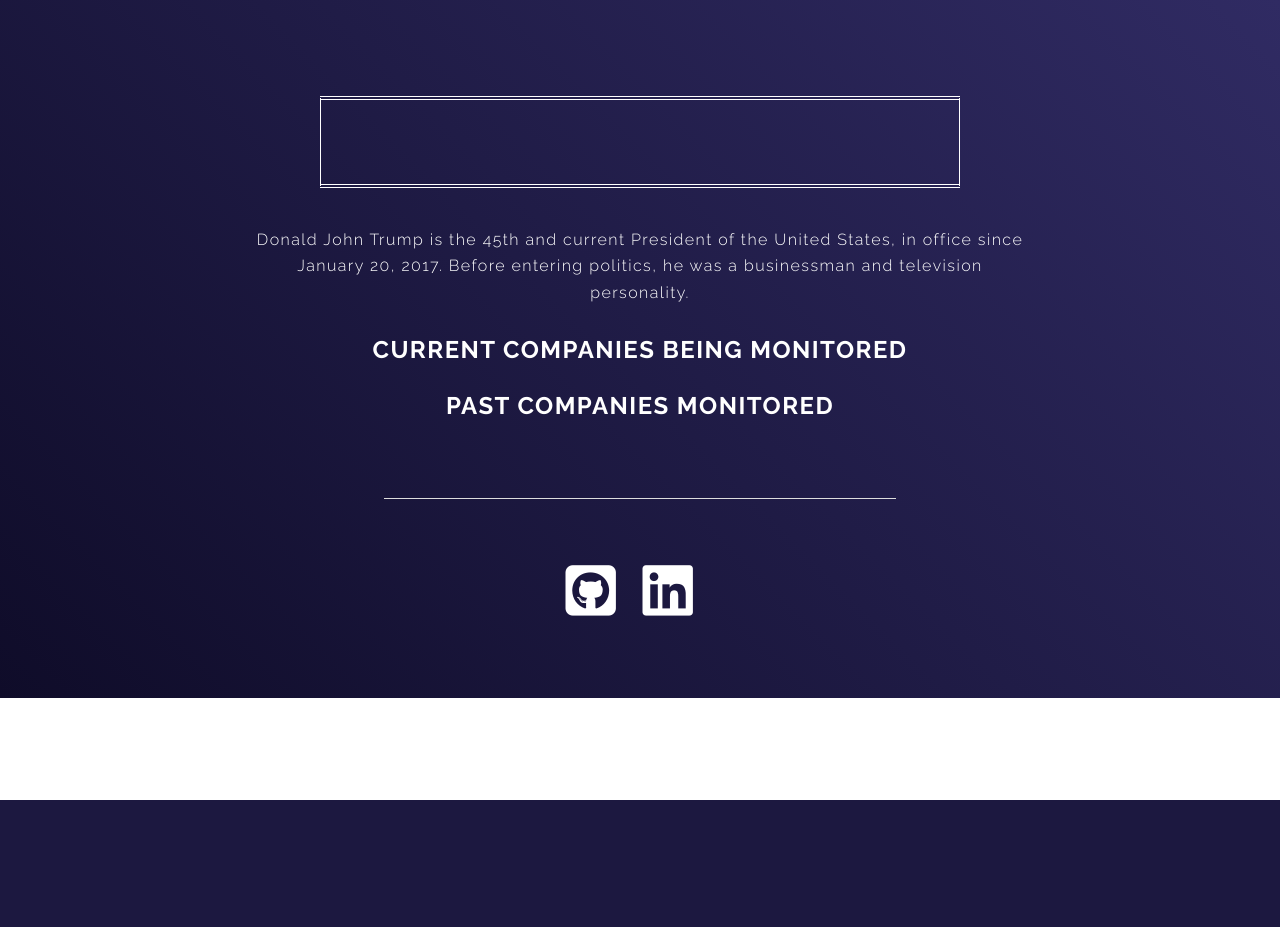
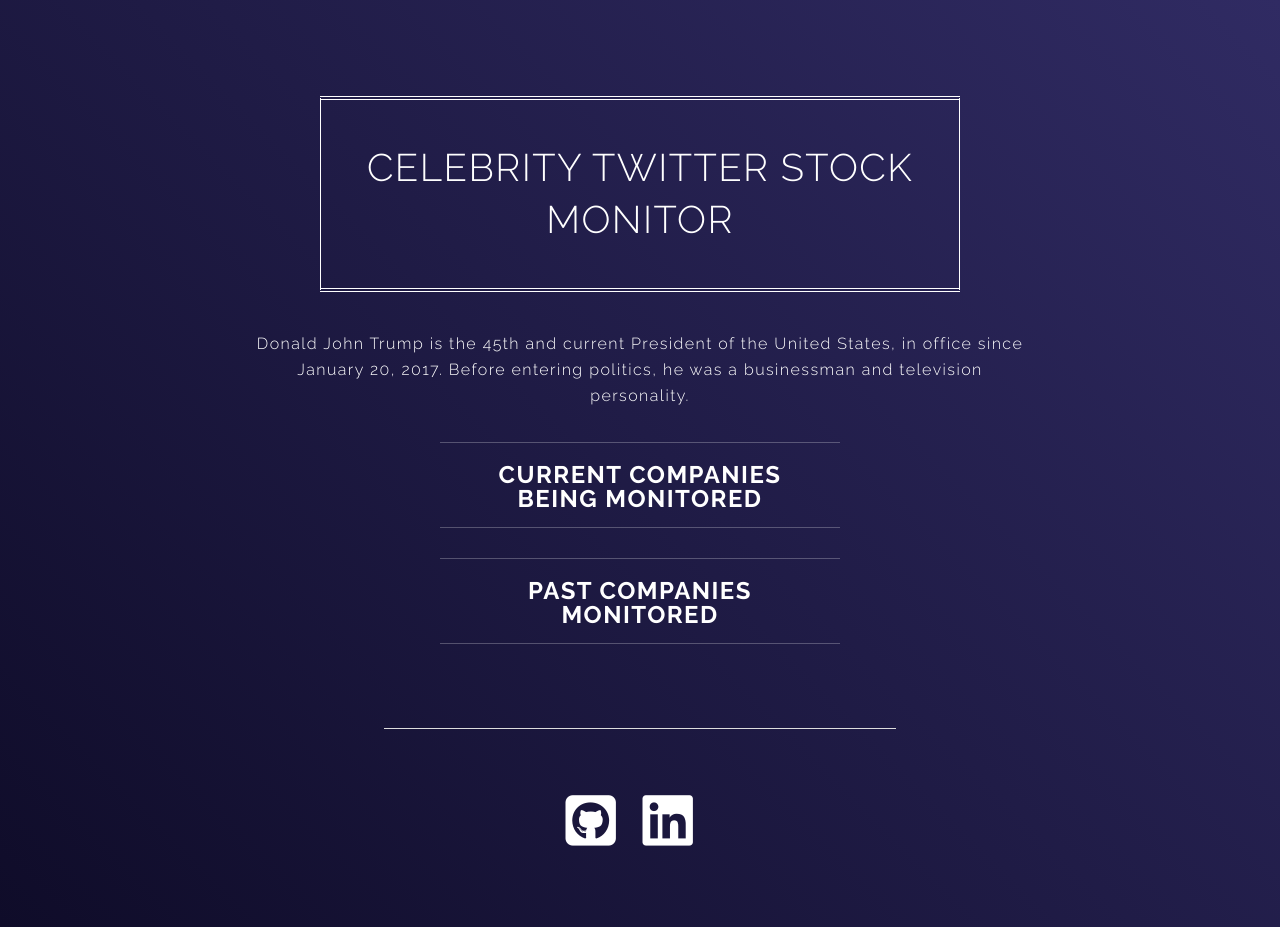
Before and after one commit to semaaJ/TSMFlask, a Flask app: template app/templates/generic.html in a window 1280 px wide. Before the commit the page ends 800 px from the top, so only its background shows below. Run offline with Flask 2, Linux system fonts and the light colour scheme; the template is opened without the code that fills it, so the values that code supplies are empty; some libraries are stand-ins or nearby versions.

Commit message:
JS working, CSS fixed

```diff
--- a/app/static/assets/css/main.css
+++ b/app/static/assets/css/main.css
@@ -3893,3 +3893,15 @@
             margin: auto;
             }
 		}
+
+.sep{
+    margin-top: 10px;
+    margin-bottom: 20px;
+    color: #ffffff;
+    }
+
+.sep hr{
+    margin: auto;
+    max-width: 400px;
+    color: #ffffff;
+}
--- a/app/templates/generic.html
+++ b/app/templates/generic.html
@@ -15,8 +15,8 @@
 		<!-- Banner -->
 		<div class="background">
 			<section id="banner">
-				<h2><strong>{{ title }}</strong></h2>
-				<div class="info"">
+				<h2><strong>Celebrity Twitter</strong> Stock Monitor</h2>
+				<div class="info">
 					<p>
 						Donald John Trump is the 45th and current President of the United States,
 						in office since January 20, 2017. Before entering politics,
@@ -24,13 +24,29 @@
 					</p>
 				</div>
 
-				<h1>Current Companies Being Monitored</h1>
+				<div class="sep">
+					<hr>
+				</div>
+
+				<h1>Current Companies </br> Being Monitored</h1>
+
+				<div class="sep">
+					<hr>
+				</div>
+
 					<div id="root" class="cf w-100">
 
 					</div>
 
+				<div class="sep">
+					<hr>
+				</div>
 
-				<h1>Past Companies Monitored</h1>
+				<h1>Past Companies </br> Monitored</h1>
+
+				<div class="sep">
+					<hr>
+				</div>
 
 			</section>
 
--- a/app/templates/index.html
+++ b/app/templates/index.html
@@ -23,7 +23,7 @@
 				</ul>
 
 				<ul class="actions">
-					<li><a href="#" class="button special" style="background-color:#9b59b6">Dake</a></li>
+					<li><a href="#" class="button special" style="background-color:#9b59b6">Drake</a></li>
 					<li><a href="#" class="button special" style="background-color:#7f8c8d">Eminem</a></li>
 					<li><a href="#" class="button special" style="background-color:#2ecc71">Taylor Swift</a></li>
 				</ul>
```
